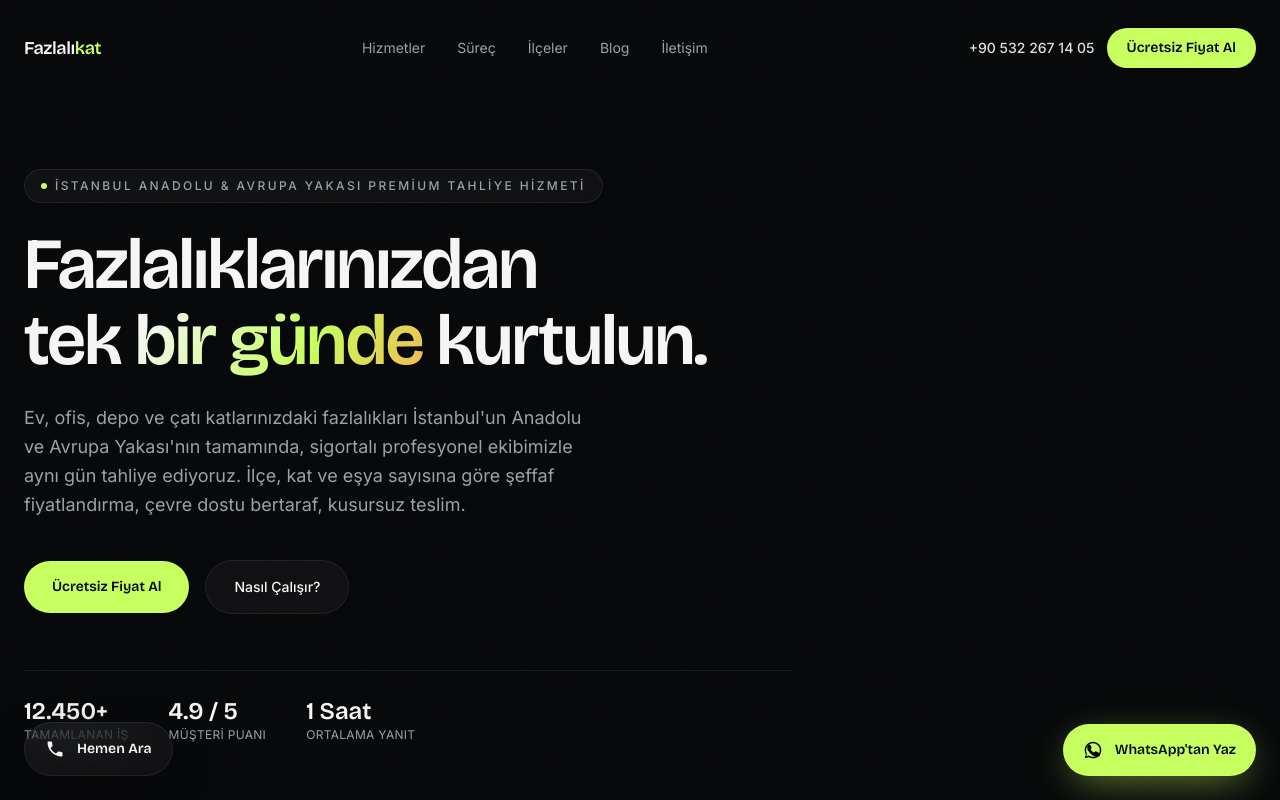
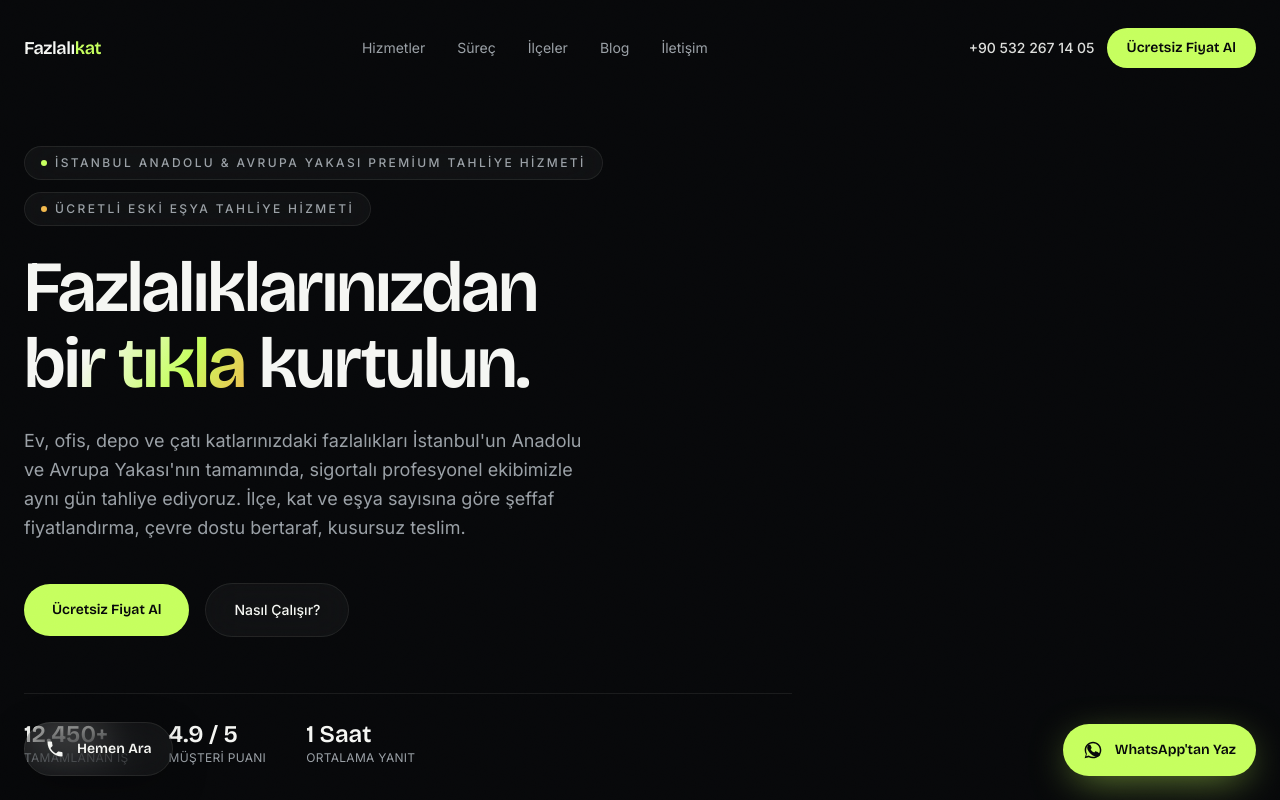
Before and after one commit to muhammet122345/WebSites, a Next.js app: page / in a window 1280 px wide. Shown: the top 800 px of the page. Built offline with nearby package versions, Linux system fonts and the light colour scheme.

Commit message:
Revise hero headline and add second badge pill
Headline now reads "Fazlalıklarınızdan bir tıkla kurtulun." and a
second badge ("Ücretli Eski Eşya Tahliye Hizmeti") sits next to the
coverage badge. Added badge2 to HeroContent/admin form so it stays
editable from /admin/site.

```diff
--- a/data/site-config.json
+++ b/data/site-config.json
@@ -9,8 +9,9 @@
   },
   "hero": {
     "badge": "İstanbul Anadolu & Avrupa Yakası Premium Tahliye Hizmeti",
+    "badge2": "Ücretli Eski Eşya Tahliye Hizmeti",
     "headlineLine1": "Fazlalıklarınızdan",
-    "headlineAccent": "tek bir günde",
+    "headlineAccent": "bir tıkla",
     "headlineSuffix": "kurtulun.",
     "description": "Ev, ofis, depo ve çatı katlarınızdaki fazlalıkları İstanbul'un Anadolu ve Avrupa Yakası'nın tamamında, sigortalı profesyonel ekibimizle aynı gün tahliye ediyoruz. İlçe, kat ve eşya sayısına göre şeffaf fiyatlandırma, çevre dostu bertaraf, kusursuz teslim.",
     "ctaPrimary": "Ücretsiz Fiyat Al",
--- a/src/app/admin/site/AdminForm.tsx
+++ b/src/app/admin/site/AdminForm.tsx
@@ -26,6 +26,7 @@ export default function AdminForm({ config }: { config: SiteConfig }) {
 
         <div className="mt-6 grid gap-5 sm:grid-cols-2">
           <Field label="Üst Rozet Yazısı" name="badge" defaultValue={config.hero.badge} />
+          <Field label="Üst Rozet Yazısı 2" name="badge2" defaultValue={config.hero.badge2} />
           <Field label="Birincil Buton Yazısı" name="ctaPrimary" defaultValue={config.hero.ctaPrimary} />
           <Field label="Başlık - 1. Satır" name="headlineLine1" defaultValue={config.hero.headlineLine1} />
           <Field label="İkincil Buton Yazısı" name="ctaSecondary" defaultValue={config.hero.ctaSecondary} />
--- a/src/app/admin/site/actions.ts
+++ b/src/app/admin/site/actions.ts
@@ -27,6 +27,7 @@ export async function updateConfig(_prevState: SaveState, formData: FormData): P
       },
       hero: {
         badge: String(formData.get("badge") ?? current.hero.badge),
+        badge2: String(formData.get("badge2") ?? current.hero.badge2),
         headlineLine1: String(formData.get("headlineLine1") ?? current.hero.headlineLine1),
         headlineAccent: String(formData.get("headlineAccent") ?? current.hero.headlineAccent),
         headlineSuffix: String(formData.get("headlineSuffix") ?? current.hero.headlineSuffix),
--- a/src/components/Hero.tsx
+++ b/src/components/Hero.tsx
@@ -41,16 +41,30 @@ export default function Hero({ content }: { content: HeroContent }) {
 
       <div className="relative z-10 mx-auto w-full max-w-7xl px-6">
         <div className="max-w-3xl">
+          <div className="mb-6 flex flex-wrap items-center gap-3">
             <motion.div
               variants={fadeUp}
               custom={0}
               initial="hidden"
               animate="show"
-            className="mb-6 inline-flex items-center gap-2 rounded-full glass px-4 py-2 text-xs font-medium uppercase tracking-[0.2em] text-muted"
+              className="inline-flex items-center gap-2 rounded-full glass px-4 py-2 text-xs font-medium uppercase tracking-[0.2em] text-muted"
             >
               <span className="h-1.5 w-1.5 rounded-full bg-accent" />
               {content.badge}
             </motion.div>
+            {content.badge2 && (
+              <motion.div
+                variants={fadeUp}
+                custom={0.5}
+                initial="hidden"
+                animate="show"
+                className="inline-flex items-center gap-2 rounded-full glass px-4 py-2 text-xs font-medium uppercase tracking-[0.2em] text-muted"
+              >
+                <span className="h-1.5 w-1.5 rounded-full bg-accent-2" />
+                {content.badge2}
+              </motion.div>
+            )}
+          </div>
 
           <motion.h1
             variants={slideUp}
--- a/src/lib/site-config.ts
+++ b/src/lib/site-config.ts
@@ -17,6 +17,7 @@ export type HeroStat = {
 
 export type HeroContent = {
   badge: string;
+  badge2: string;
   headlineLine1: string;
   headlineAccent: string;
   headlineSuffix: string;
@@ -42,8 +43,9 @@ export const DEFAULT_SITE_CONFIG: SiteConfig = {
   },
   hero: {
     badge: "İstanbul Anadolu & Avrupa Yakası Premium Tahliye Hizmeti",
+    badge2: "Ücretli Eski Eşya Tahliye Hizmeti",
     headlineLine1: "Fazlalıklarınızdan",
-    headlineAccent: "tek bir günde",
+    headlineAccent: "bir tıkla",
     headlineSuffix: "kurtulun.",
     description:
       "Ev, ofis, depo ve çatı katlarınızdaki fazlalıkları İstanbul'un Anadolu ve Avrupa Yakası'nın tamamında, sigortalı profesyonel ekibimizle aynı gün tahliye ediyoruz. İlçe, kat ve eşya sayısına göre şeffaf fiyatlandırma, çevre dostu bertaraf, kusursuz teslim.",
```
Lines whose indentation alone changed are shown as unchanged.
